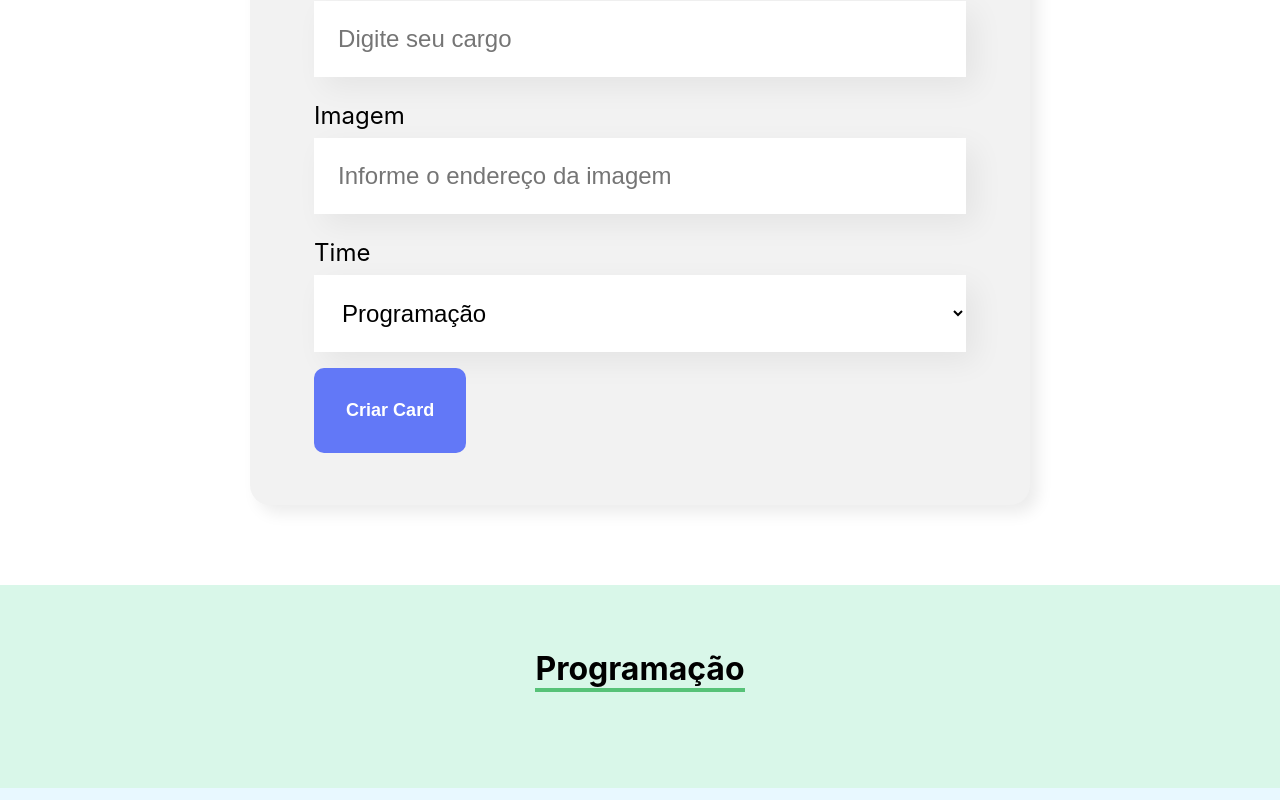
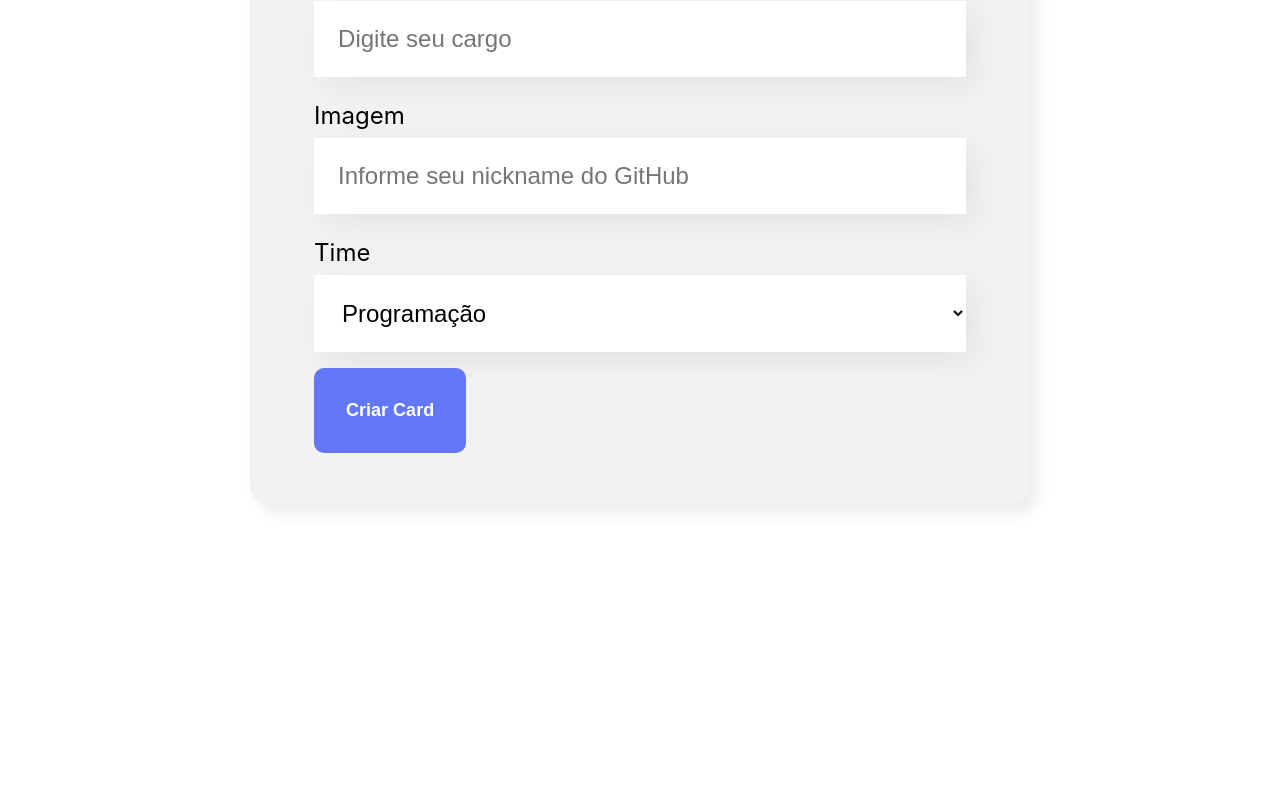
Before and after one commit to GuilFranca/ReactDesenvolvendoJS-Alura, a React (Create React App) app: page / in a window 1280 px wide. Shown: the part 860-1660 px from the top of the page. After the commit the page ends 1445 px from the top, so only its background shows below. Built offline with nearby package versions, Linux system fonts and the light colour scheme; the HTML template or start-up script is replaced by a standard one.

Commit message:
Aula 4 07 Escondendo times vazios

```diff
--- a/src/components/CardEmployee/CardEmployee.css
+++ b/src/components/CardEmployee/CardEmployee.css
@@ -27,12 +27,12 @@
     font-size: 18px;
     line-height: 22px;
     font-weight: bold;
-    /* margin-bottom: 8px; */
+    margin-bottom: 8px;
 }
 
 .card-employee .card-employee__information h5 {
     font-size: 18px;
     line-height: 22px;
     color: #212121;
-    /* padding: 0 16px; */
+    padding: 0 16px;
 }
--- a/src/components/Form/index.js
+++ b/src/components/Form/index.js
@@ -20,7 +20,11 @@ const Form = (props) => {
             position,
             imageUrl,
             team
-        })
+        });
+        setName('');
+        setPosition('');
+        setImageUrl('');
+        setTeam('Programação')
     }
 
     return (
@@ -49,7 +53,7 @@ const Form = (props) => {
 
                 <TextField
                     label="Imagem"
-                    placeholder="Informe o endereço da imagem"
+                    placeholder="Informe seu nickname do GitHub"
                     inputValue={imageUrl}
                     onChanged={inputValue => setImageUrl(inputValue)}
                 />
--- a/src/components/Team/index.js
+++ b/src/components/Team/index.js
@@ -3,12 +3,10 @@ import './Team.css'
 
 const Team = (props) => {
 
-    // const css = { backgroundColor: props.secondaryColor };
-
     return (
 
-        <section className='team-section' style={{ backgroundColor: props.secondaryColor }}>
-            {/* <section className='team_section' style={css}> */}
+        // Caso a lista de colaboradores seja maior que zero irá retornar o que está ao lado do &&
+        (props.employees.length) > 0 ? <section className='team-section' style={{ backgroundColor: props.secondaryColor }}>
                 <h3 style={{ borderColor: props.primaryColor }}>{props.name}</h3>
 
                 <div className='team-container'>
@@ -24,6 +22,7 @@ const Team = (props) => {
                 </div>
 
             </section>
+            : ''
 
     );
 }
```
Lines whose indentation alone changed are shown as unchanged.
